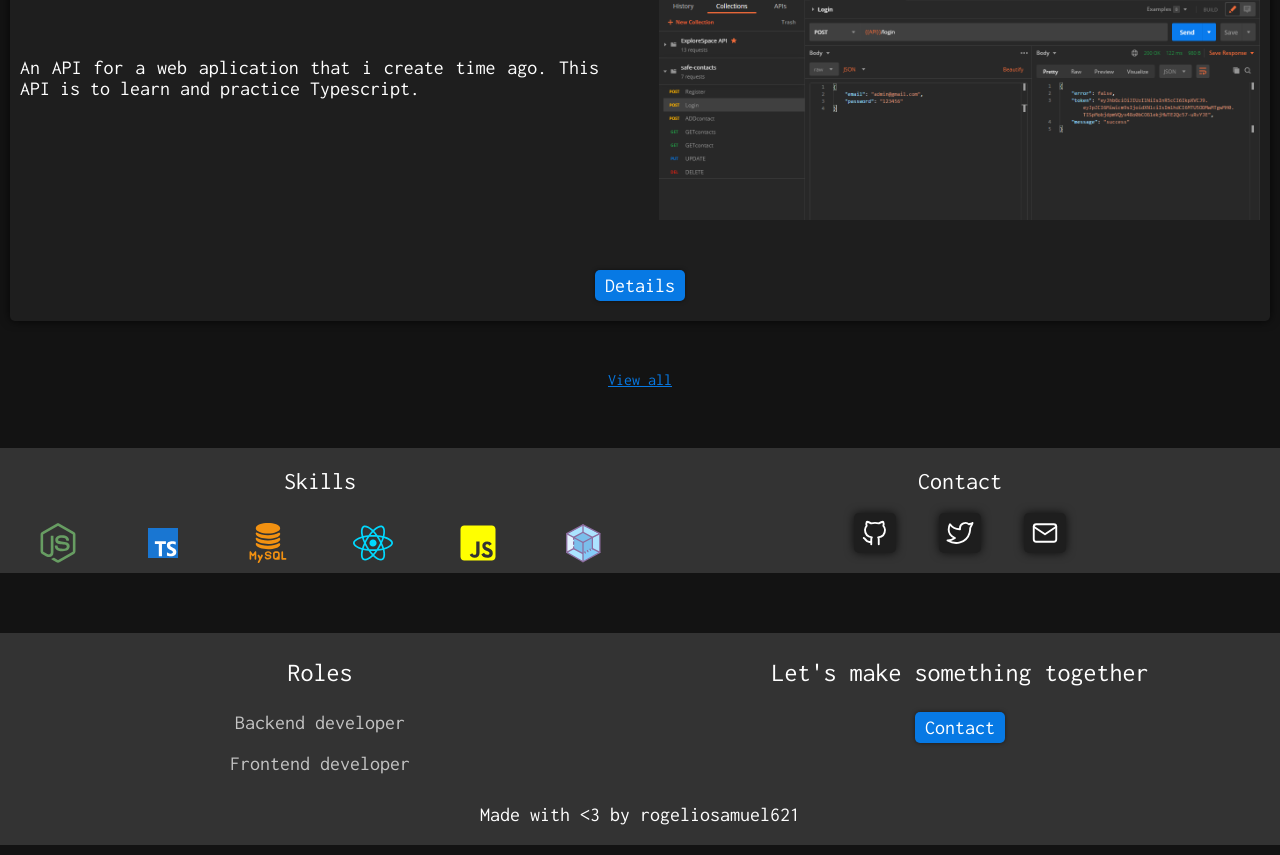
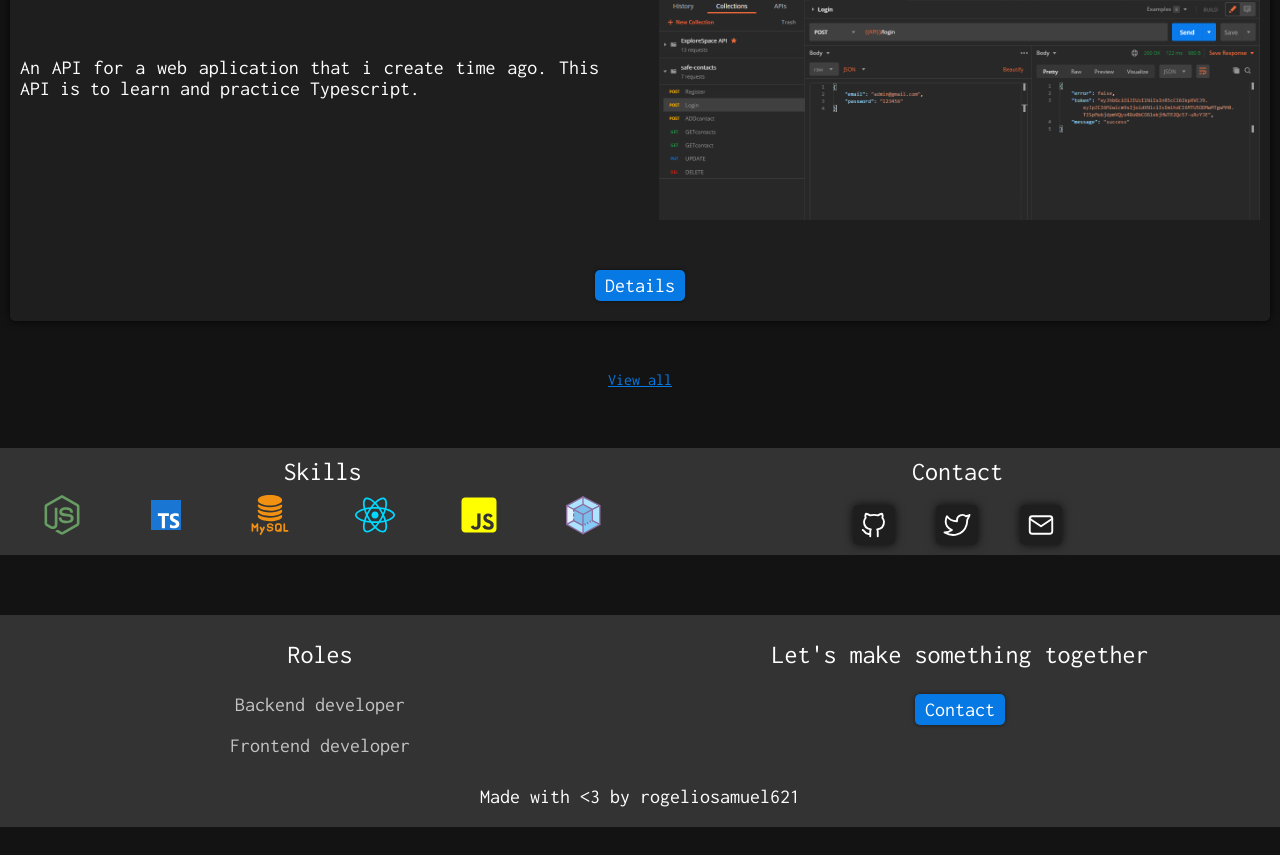
Before and after one commit to sam-621/rogeliosamuel.com, a React app: page / in a window 1280 px wide. Shown: the part 1892-2747 px from the top of the page. Built offline with nearby package versions, Linux system fonts and the light colour scheme.

Commit message:
[FINISH] Info container

```diff
--- a/src/assets/styles/containers/info.css
+++ b/src/assets/styles/containers/info.css
@@ -1,6 +1,14 @@
 .Info-container {
   display: grid;
-  grid-template-columns: 1fr 1fr;
+  grid-template-columns: auto;
   background-color: #333333;
   margin-top: 60px;
+  padding: 10px;
+  grid-gap: 10px;
 }
+
+@media screen and (min-width: 768px) {
+  .Info-container {
+    grid-template-columns: 1fr 1fr;
+  }
+}
--- a/src/assets/styles/molecules/contact.css
+++ b/src/assets/styles/molecules/contact.css
@@ -2,12 +2,21 @@
   color: white;
   text-align: center;
   font-weight: 400;
+  font-size: 14px;
+  margin: 0;
 }
 .Contact-icons-container {
   display: flex;
   justify-content: space-around;
-  margin: 10px 25% 0 25%;
+  padding-top: 10px;
 }
+
+@media screen and (min-width: 425px) {
+  .Contact-container h2 {
+    font-size: 26px;
+  }
+}
+
 @media screen and (min-width: 1024px) {
   .Contact-icons-container {
     margin: 10px 30% 0 30%;
--- a/src/assets/styles/molecules/skills.css
+++ b/src/assets/styles/molecules/skills.css
@@ -2,11 +2,12 @@
   color: white;
   text-align: center;
   font-weight: 400;
+  font-size: 14px;
+  margin: 0;
 }
 .Skills-Technologies-container {
-  margin-top: 16px;
   background-color: #333333;
-  padding: 10px 5px;
+  padding-top: 10px;
   display: flex;
   justify-content: space-around;
 }
@@ -15,4 +16,7 @@
     width: 40px;
     height: 40px;
   }
+  .Skills-container h2 {
+    font-size: 26px;
+  }
 }
--- a/src/components/molecules/Contact.jsx
+++ b/src/components/molecules/Contact.jsx
@@ -1,7 +1,5 @@
 import React from "react";
 import "../../assets/styles/molecules/contact.css";
-
-import TitleSection from "./SectionTitle";
 
 import SocialIcons from "../atoms/btn/SocialIcons";
 
```
